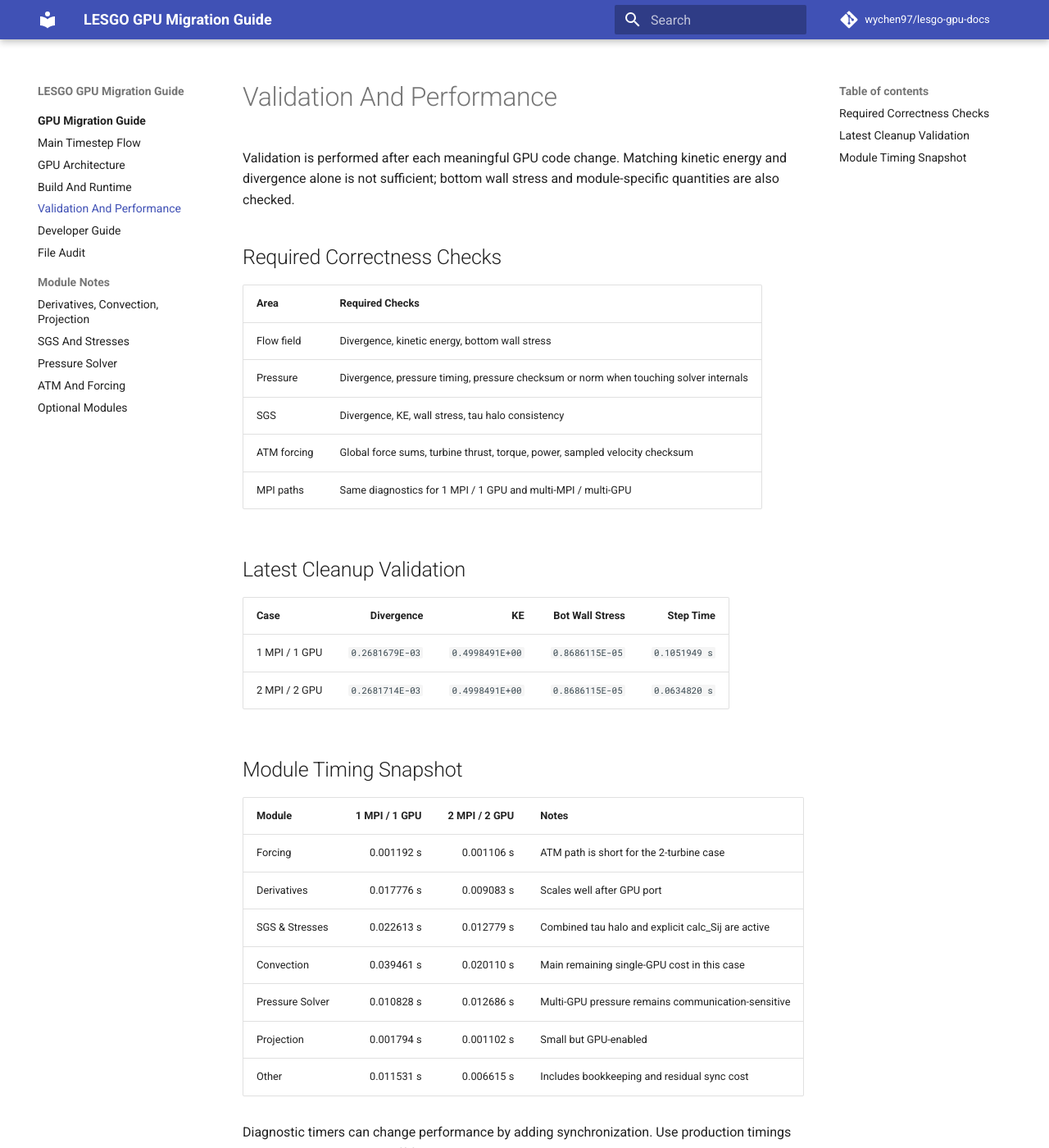
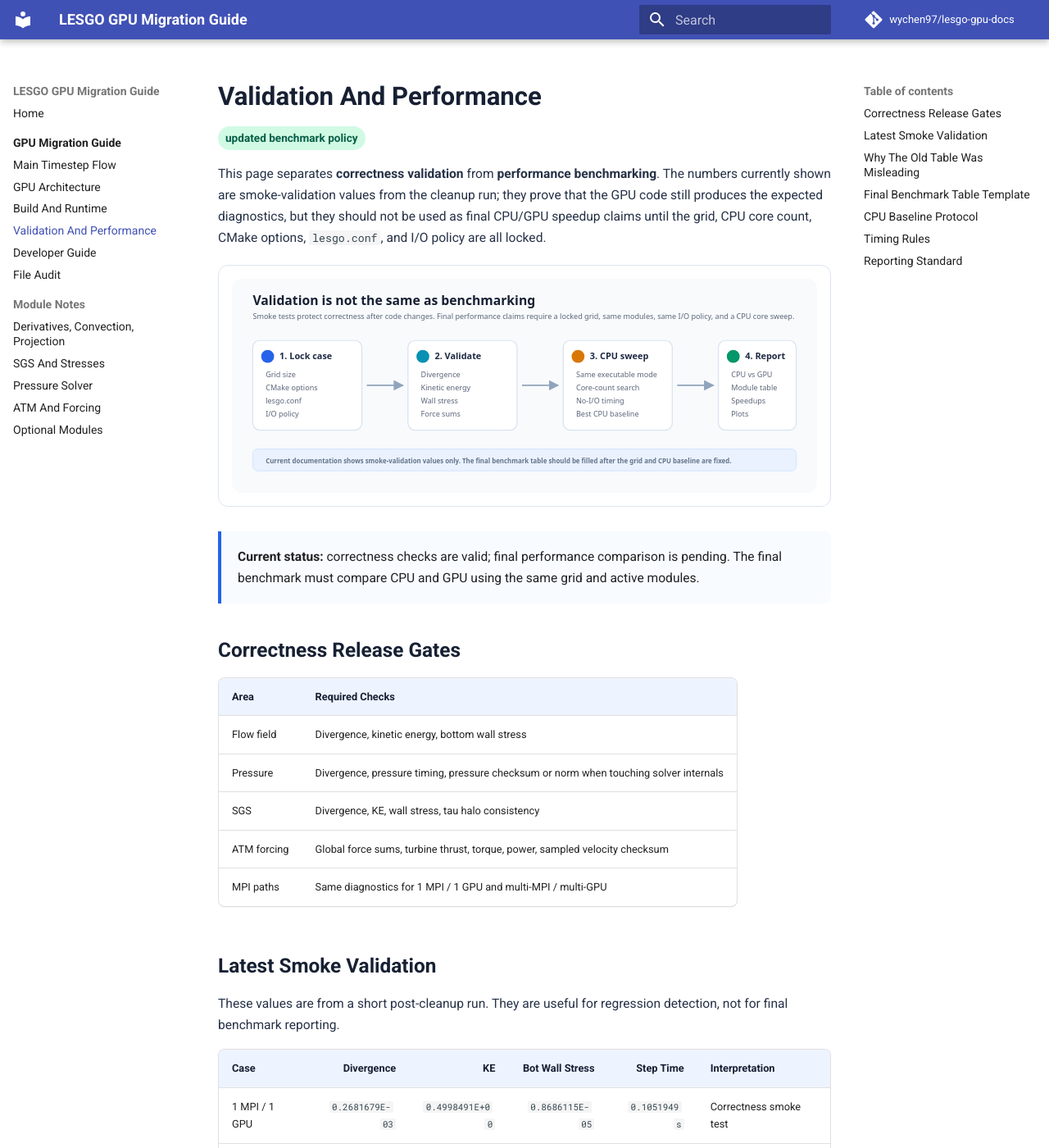
Before and after one commit to wychen97/lesgo-gpu-docs, an MkDocs documentation site: the page built from docs/gpu/validation-performance.md, in a window 1280 px wide and 1400 px high. Shown: the whole window at 82% size. Built offline with MkDocs 1.6.1 and Material for MkDocs 9.7.7, drawn with Linux system fonts in a browser that asks for light colours; comment, search, counter and statistics services are not loaded; some of the changed text lies outside the part shown.

Commit message:
Improve validation page and documentation styling

````diff
--- a/docs/gpu/validation-performance.md
+++ b/docs/gpu/validation-performance.md
@@ -1,8 +1,18 @@
 # Validation And Performance
 
-Validation is performed after each meaningful GPU code change. Matching kinetic energy and divergence alone is not sufficient; bottom wall stress and module-specific quantities are also checked.
+<span class="lesgo-status">updated benchmark policy</span>
 
-## Required Correctness Checks
+This page separates **correctness validation** from **performance benchmarking**. The numbers currently shown are smoke-validation values from the cleanup run; they prove that the GPU code still produces the expected diagnostics, but they should not be used as final CPU/GPU speedup claims until the grid, CPU core count, CMake options, `lesgo.conf`, and I/O policy are all locked.
+
+<div class="lesgo-image-frame">
+  <img src="../../assets/validation-benchmark-pipeline.svg" alt="Validation and benchmark workflow diagram">
+</div>
+
+<div class="lesgo-callout">
+<strong>Current status:</strong> correctness checks are valid; final performance comparison is pending. The final benchmark must compare CPU and GPU using the same grid and active modules.
+</div>
+
+## Correctness Release Gates
 
 | Area | Required Checks |
 |---|---|
@@ -12,23 +22,79 @@ Validation is performed after each meaningful GPU code change. Matching kinetic
 | ATM forcing | Global force sums, turbine thrust, torque, power, sampled velocity checksum |
 | MPI paths | Same diagnostics for 1 MPI / 1 GPU and multi-MPI / multi-GPU |
 
-## Latest Cleanup Validation
+## Latest Smoke Validation
 
-| Case | Divergence | KE | Bot Wall Stress | Step Time |
-|---|---:|---:|---:|---:|
-| 1 MPI / 1 GPU | `0.2681679E-03` | `0.4998491E+00` | `0.8686115E-05` | `0.1051949 s` |
-| 2 MPI / 2 GPU | `0.2681714E-03` | `0.4998491E+00` | `0.8686115E-05` | `0.0634820 s` |
+These values are from a short post-cleanup run. They are useful for regression detection, not for final benchmark reporting.
 
-## Module Timing Snapshot
+| Case | Divergence | KE | Bot Wall Stress | Step Time | Interpretation |
+|---|---:|---:|---:|---:|---|
+| 1 MPI / 1 GPU | `0.2681679E-03` | `0.4998491E+00` | `0.8686115E-05` | `0.1051949 s` | Correctness smoke test |
+| 2 MPI / 2 GPU | `0.2681714E-03` | `0.4998491E+00` | `0.8686115E-05` | `0.0634820 s` | Correctness smoke test |
 
-| Module | 1 MPI / 1 GPU | 2 MPI / 2 GPU | Notes |
-|---|---:|---:|---|
-| Forcing | 0.001192 s | 0.001106 s | ATM path is short for the 2-turbine case |
-| Derivatives | 0.017776 s | 0.009083 s | Scales well after GPU port |
-| SGS & Stresses | 0.022613 s | 0.012779 s | Combined tau halo and explicit calc_Sij are active |
-| Convection | 0.039461 s | 0.020110 s | Main remaining single-GPU cost in this case |
-| Pressure Solver | 0.010828 s | 0.012686 s | Multi-GPU pressure remains communication-sensitive |
-| Projection | 0.001794 s | 0.001102 s | Small but GPU-enabled |
-| Other | 0.011531 s | 0.006615 s | Includes bookkeeping and residual sync cost |
+## Why The Old Table Was Misleading
+
+The previous version showed module timings without a corresponding CPU table and without a frozen benchmark grid. That made the data look like a final speedup comparison. It was not. For a meaningful CPU/GPU comparison, all of the following must be identical or explicitly documented:
+
+| Requirement | Required State Before Reporting Speedup |
+|---|---|
+| Grid | Fixed, for example `Nx x Ny x Nz` documented in the table caption |
+| Active modules | Same CMake options and same runtime flags |
+| Input file | Same `lesgo.conf`, same turbine/ATM inputs |
+| I/O | Either disabled or measured separately |
+| CPU baseline | Sweep core counts and report the fastest valid CPU run |
+| GPU baseline | Report 1 GPU, same-node multi-GPU, and multi-node if relevant |
+| Numerical checks | Divergence, KE, wall stress, and ATM force quantities match |
+
+## Final Benchmark Table Template
+
+Fill this table only after the case is locked.
+
+| Module | Best CPU Time | CPU MPI Ranks | 1 GPU Time | 2 GPU Time | Speedup vs Best CPU | Notes |
+|---|---:|---:|---:|---:|---:|---|
+| Forcing | pending | pending | pending | pending | pending | Include ATM settings |
+| Derivatives | pending | pending | pending | pending | pending | Same grid required |
+| SGS & Stresses | pending | pending | pending | pending | pending | Same SGS model required |
+| Convection | pending | pending | pending | pending | pending | No-I/O timing preferred |
+| Pressure Solver | pending | pending | pending | pending | pending | Include transpose/RHS halo mode |
+| Projection | pending | pending | pending | pending | pending | Usually small but still tracked |
+| Other | pending | pending | pending | pending | pending | Explain what is included |
+| Total step | pending | pending | pending | pending | pending | Primary headline value |
+
+## CPU Baseline Protocol
+
+The CPU comparison should be a core-count sweep, not a single arbitrary CPU run. Recommended minimum:
+
+| Run | Purpose |
+|---|---|
+| CPU 1 node, low rank count | Establish scaling start point |
+| CPU 1 node, medium rank count | Detect best on-node balance |
+| CPU 1 node, high rank count | Detect saturation or MPI overhead |
+| CPU fastest valid setting | Use this as the official CPU baseline |
+| GPU 1 MPI / 1 GPU | Single-GPU baseline |
+| GPU 2 MPI / 2 GPU same node | Multi-GPU communication baseline |
+| GPU multi-node, if needed | Scaling and network sensitivity |
+
+## Timing Rules
 
 Diagnostic timers can change performance by adding synchronization. Use production timings with diagnostic switches off for headline results. Use detailed timers only to attribute bottlenecks.
+
+| Timing Mode | Use Case |
+|---|---|
+| Clean production timing | Performance reporting |
+| Stage timing | Coarse module regression checks |
+| GPU event timing | Kernel attribution without overcharging sync debt |
+| Strict sync timing | Debug only; not representative of production |
+
+## Reporting Standard
+
+A final performance figure should include this caption information:
+
+```text
+Grid: <Nx x Ny x Nz>
+Case: <test-case path or name>
+CMake options: <active options>
+CPU baseline: <rank count, node type, compiler, average step time>
+GPU baseline: <GPU model, MPI ranks, average step time>
+I/O policy: <included or excluded>
+Validation: <divergence, KE, wall stress, force checks>
+```
--- /dev/null
+++ b/docs/stylesheets/extra.css
@@ -0,0 +1,165 @@
+:root {
+  --lesgo-ink: #172033;
+  --lesgo-muted: #5c667a;
+  --lesgo-blue: #2563eb;
+  --lesgo-cyan: #0891b2;
+  --lesgo-green: #059669;
+  --lesgo-amber: #d97706;
+  --lesgo-panel: #f8fafc;
+  --lesgo-line: #dbe4f0;
+}
+
+.md-typeset {
+  font-size: 0.78rem;
+  line-height: 1.68;
+}
+
+.md-typeset h1 {
+  color: var(--lesgo-ink);
+  font-weight: 800;
+  letter-spacing: 0;
+  margin-bottom: 0.7rem;
+}
+
+.md-typeset h2 {
+  color: var(--lesgo-ink);
+  font-weight: 750;
+  letter-spacing: 0;
+  margin-top: 2.0rem;
+}
+
+.md-typeset h3 {
+  color: #24304a;
+  font-weight: 700;
+}
+
+.md-typeset p, .md-typeset li {
+  color: #263247;
+}
+
+.md-typeset table:not([class]) {
+  border-radius: 8px;
+  overflow: hidden;
+  box-shadow: 0 1px 0 rgba(15, 23, 42, 0.04);
+}
+
+.md-typeset table:not([class]) th {
+  background: #eef4ff;
+  color: #172033;
+  font-weight: 700;
+}
+
+.md-typeset table:not([class]) td {
+  vertical-align: top;
+}
+
+.lesgo-hero {
+  display: grid;
+  gap: 1.1rem;
+  padding: 2.1rem;
+  border: 1px solid var(--lesgo-line);
+  border-radius: 14px;
+  background: linear-gradient(135deg, #f7fbff 0%, #eef7f6 100%);
+  margin: 0.6rem 0 1.5rem;
+}
+
+.lesgo-hero h1 {
+  margin: 0;
+  font-size: clamp(2rem, 5vw, 3.4rem);
+  line-height: 1.02;
+}
+
+.lesgo-hero p {
+  max-width: 54rem;
+  margin: 0;
+  color: var(--lesgo-muted);
+  font-size: 1.02rem;
+}
+
+.lesgo-actions {
+  display: flex;
+  flex-wrap: wrap;
+  gap: 0.65rem;
+}
+
+.lesgo-button {
+  display: inline-block;
+  padding: 0.62rem 0.9rem;
+  border-radius: 8px;
+  border: 1px solid #bfdbfe;
+  background: #ffffff;
+  color: #1d4ed8 !important;
+  font-weight: 700;
+  text-decoration: none !important;
+}
+
+.lesgo-button.primary {
+  background: #1d4ed8;
+  color: #ffffff !important;
+  border-color: #1d4ed8;
+}
+
+.lesgo-grid {
+  display: grid;
+  grid-template-columns: repeat(auto-fit, minmax(13rem, 1fr));
+  gap: 0.9rem;
+  margin: 1rem 0 1.4rem;
+}
+
+.lesgo-card {
+  border: 1px solid var(--lesgo-line);
+  border-radius: 10px;
+  padding: 1rem;
+  background: #ffffff;
+  box-shadow: 0 8px 24px rgba(15, 23, 42, 0.04);
+}
+
+.lesgo-card strong {
+  display: block;
+  margin-bottom: 0.35rem;
+  color: var(--lesgo-ink);
+  font-size: 0.92rem;
+}
+
+.lesgo-card span {
+  color: var(--lesgo-muted);
+}
+
+.lesgo-callout {
+  border-left: 4px solid var(--lesgo-blue);
+  background: #f8fbff;
+  padding: 0.9rem 1rem;
+  border-radius: 0 8px 8px 0;
+  margin: 1rem 0;
+}
+
+.lesgo-status {
+  display: inline-block;
+  padding: 0.15rem 0.45rem;
+  border-radius: 999px;
+  font-size: 0.68rem;
+  font-weight: 800;
+  color: #065f46;
+  background: #d1fae5;
+  vertical-align: middle;
+}
+
+.lesgo-image-frame {
+  border: 1px solid var(--lesgo-line);
+  border-radius: 12px;
+  padding: 0.8rem;
+  background: #ffffff;
+  margin: 1rem 0 1.5rem;
+}
+
+.lesgo-image-frame img {
+  width: 100%;
+  height: auto;
+  display: block;
+}
+
+@media screen and (min-width: 76.25em) {
+  .md-grid {
+    max-width: 78rem;
+  }
+}
--- a/mkdocs.yml
+++ b/mkdocs.yml
@@ -6,7 +6,11 @@ repo_name: wychen97/lesgo-gpu-docs
 
 docs_dir: docs
 
+extra_css:
+  - stylesheets/extra.css
+
 nav:
+  - Home: index.md
   - GPU Migration Guide:
       - Overview: gpu/index.md
       - Main Timestep Flow: gpu/main-flow.md
````
Also changed, not shown: docs/gpu/index.md (+15 -20 lines), docs/index.md (+23 -9 lines), docs/assets/validation-benchmark-pipeline.svg (added).
